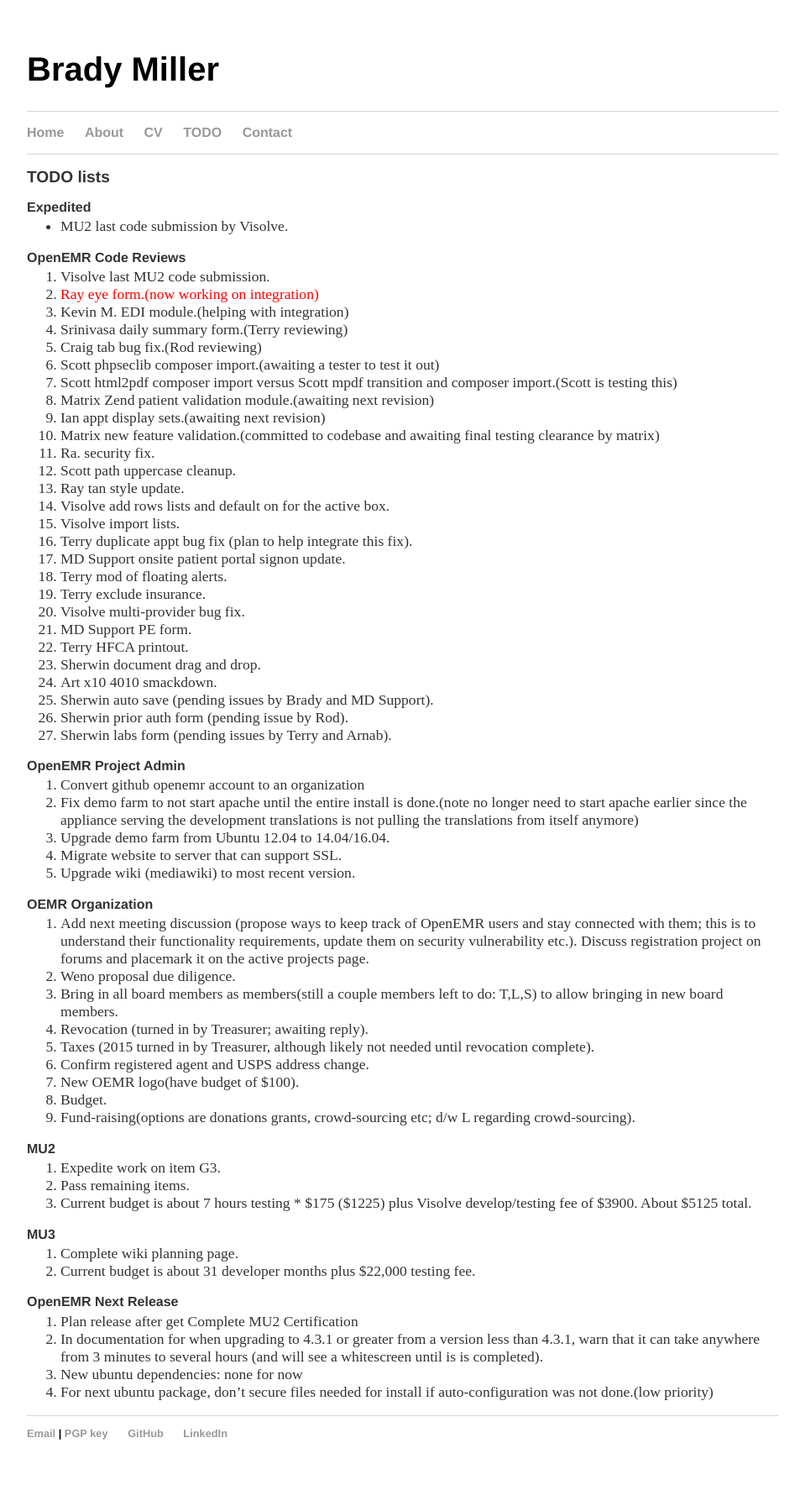
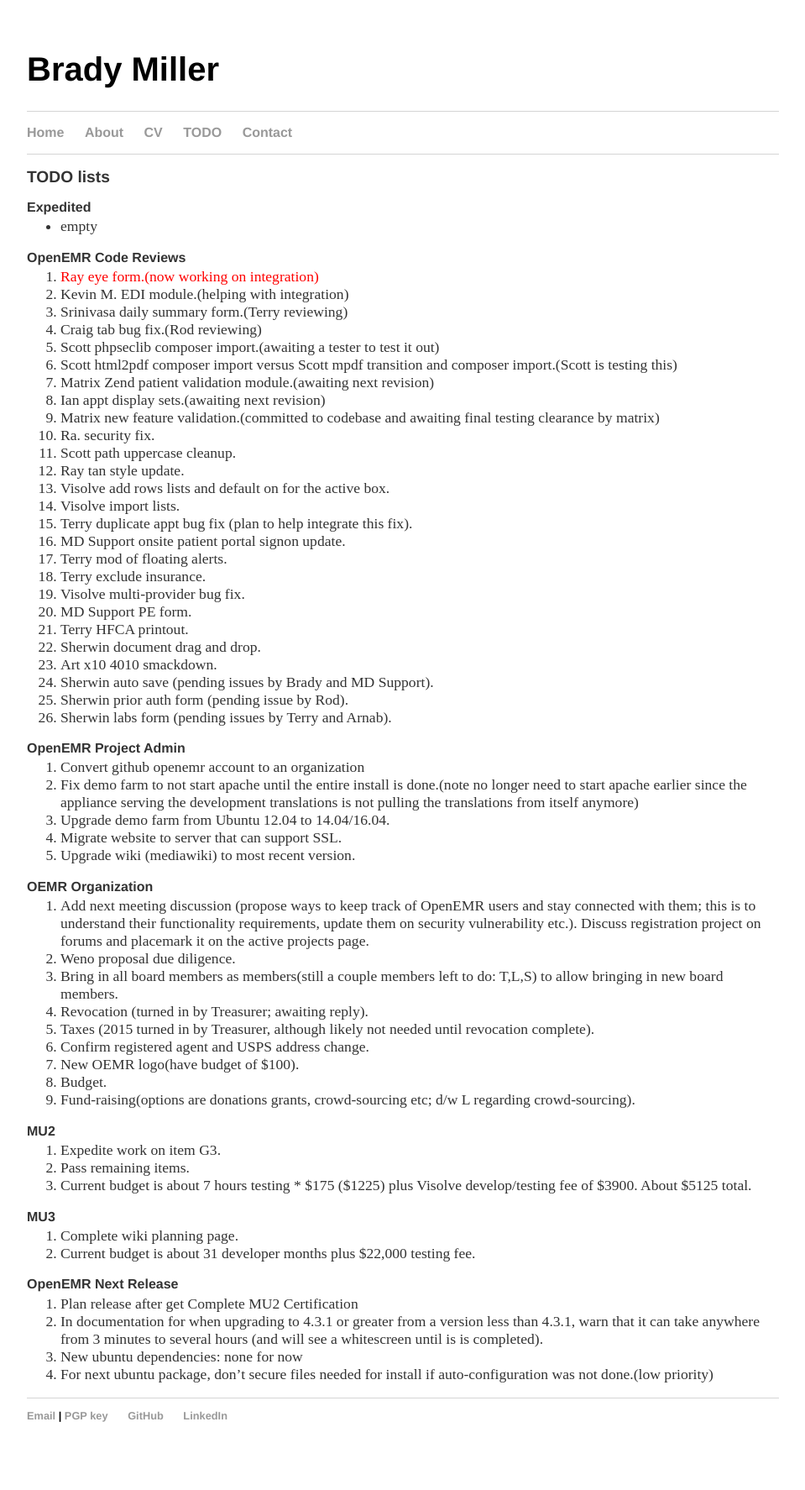
Before and after one commit to bradymiller/bradymiller.github.io, a Jekyll site: the page built from todo/index.md, in a window 1280 px wide. Shown: the whole page at 84% size, without its empty margins (160-1119 px from the left). Built offline with Jekyll 4.4.1, drawn with Linux system fonts in a browser that asks for light colours; after the commit the page ends 1753 px from its top, so only the background shows below that.

Commit message:
Update todo list

```diff
--- a/todo/index.md
+++ b/todo/index.md
@@ -4,10 +4,9 @@
 ## TODO lists
 
 ### Expedited
-* MU2 last code submission by Visolve.
+* empty
 
 ### OpenEMR Code Reviews
-1. Visolve last MU2 code submission.
 1. <span style="color: red">Ray eye form.(now working on integration)</span>
 1. Kevin M. EDI module.(helping with integration)
 1. Srinivasa daily summary form.(Terry reviewing)
```
